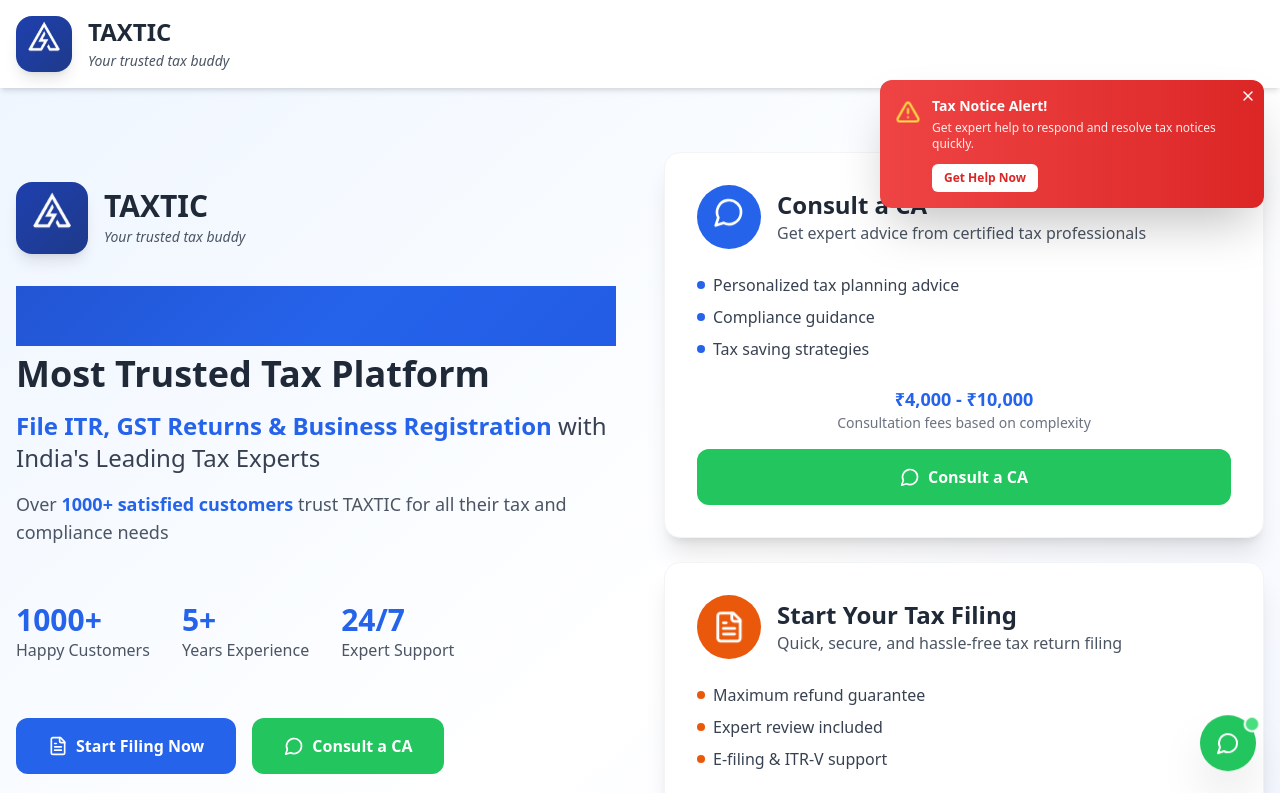
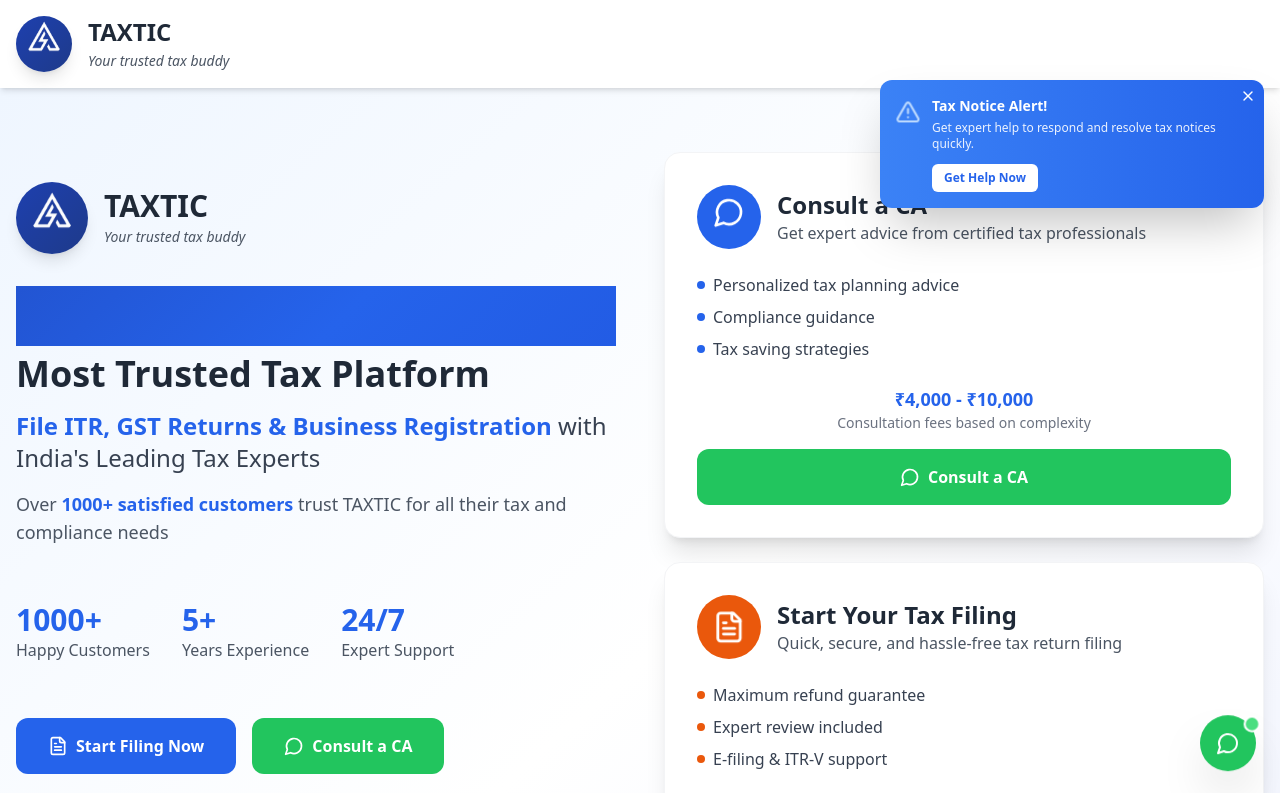
Before and after one commit to Selvaviru/rewised, a React (Vite) app: page / in a window 1280 px wide. Shown: the top 793 px of the page. Built offline with nearby package versions, Linux system fonts and the light colour scheme.

Commit message:
Round Logo Background and Blue Tax Notice

```diff
--- a/src/components/Footer.tsx
+++ b/src/components/Footer.tsx
@@ -39,7 +39,7 @@ const Footer: React.FC = () => {
           {/* Company Info */}
           <div className="space-y-4 animate-fadeInLeft">
             <div className="flex items-center space-x-3 hover-scale transition-all duration-300">
-              <div className="bg-gradient-to-br from-blue-800 to-blue-900 p-2 rounded-xl shadow-lg">
+              <div className="bg-gradient-to-br from-blue-800 to-blue-900 p-2 rounded-full shadow-lg">
                 <img src="/ChatGPT Image Jul 8, 2025, 05_11_48 PM.png" alt="TAXTIC Logo" className="w-8 h-8 rounded-full animate-float" />
               </div>
               <div>
--- a/src/components/Header.tsx
+++ b/src/components/Header.tsx
@@ -40,7 +40,7 @@ Thank you!`;
         <div className="flex justify-between items-center">
           {/* Logo and Title */}
           <div className="flex items-center space-x-4 animate-fadeInLeft">
-            <div className="bg-gradient-to-br from-blue-800 to-blue-900 p-2 rounded-2xl shadow-lg">
+            <div className="bg-gradient-to-br from-blue-800 to-blue-900 p-2 rounded-full shadow-lg">
               <img
                 src="/ChatGPT Image Jul 8, 2025, 05_11_48 PM.png"
                 alt="TAXTIC Logo"
--- a/src/components/Hero.tsx
+++ b/src/components/Hero.tsx
@@ -31,7 +31,7 @@ const Hero: React.FC = () => {
     <section id="home" className="bg-gradient-to-br from-blue-50 via-white to-indigo-50 min-h-screen flex items-center overflow-hidden relative">
       {/* Tax Notice Notification Popup */}
       {showNotification && (
-        <div className="fixed top-20 right-4 z-50 bg-gradient-to-r from-red-500 to-red-600 text-white rounded-xl p-4 shadow-2xl max-w-sm animate-slideInRight">
+        <div className="fixed top-20 right-4 z-50 bg-gradient-to-r from-blue-500 to-blue-600 text-white rounded-xl p-4 shadow-2xl max-w-sm animate-slideInRight">
           <button
             onClick={() => setShowNotification(false)}
             className="absolute top-2 right-2 text-white hover:text-gray-200 transition-colors"
@@ -39,7 +39,7 @@ const Hero: React.FC = () => {
             <X className="w-4 h-4" />
           </button>
           <div className="flex items-start space-x-3">
-            <AlertTriangle className="w-6 h-6 text-yellow-300 flex-shrink-0 mt-1 animate-pulse" />
+            <AlertTriangle className="w-6 h-6 text-blue-200 flex-shrink-0 mt-1 animate-pulse" />
             <div>
               <h4 className="font-bold text-sm mb-1">Tax Notice Alert!</h4>
               <p className="text-xs mb-3 opacity-90">Get expert help to respond and resolve tax notices quickly.</p>
@@ -48,7 +48,7 @@ const Hero: React.FC = () => {
                   openWhatsApp('Hi, I have received a tax notice and need expert help to respond and resolve it. Please guide me through the process.');
                   setShowNotification(false);
                 }}
-                className="bg-white text-red-600 text-xs font-semibold py-1.5 px-3 rounded-md hover:bg-gray-100 transition-all duration-300"
+                className="bg-white text-blue-600 text-xs font-semibold py-1.5 px-3 rounded-md hover:bg-gray-100 transition-all duration-300"
               >
                 Get Help Now
               </button>
@@ -63,7 +63,7 @@ const Hero: React.FC = () => {
           <div className="space-y-8 animate-fadeInLeft">
             {/* Logo and Brand */}
             <div className="flex items-center space-x-4 mb-8">
-              <div className="bg-gradient-to-br from-blue-800 to-blue-900 p-3 rounded-2xl shadow-lg">
+              <div className="bg-gradient-to-br from-blue-800 to-blue-900 p-3 rounded-full shadow-lg">
                 <img
                   src="/ChatGPT Image Jul 8, 2025, 05_11_48 PM.png"
                   alt="TAXTIC Logo"
--- a/src/components/WhatsAppChat.tsx
+++ b/src/components/WhatsAppChat.tsx
@@ -44,7 +44,7 @@ const WhatsAppChat: React.FC = () => {
           {/* Header */}
           <div className="bg-green-500 text-white p-4 rounded-t-2xl">
             <div className="flex items-center space-x-3">
-              <div className="bg-gradient-to-br from-blue-800 to-blue-900 p-1.5 rounded-lg">
+              <div className="bg-gradient-to-br from-blue-800 to-blue-900 p-1.5 rounded-full">
                 <img
                   src="/ChatGPT Image Jul 8, 2025, 05_11_48 PM.png"
                   alt="TAXTIC Logo"
```
